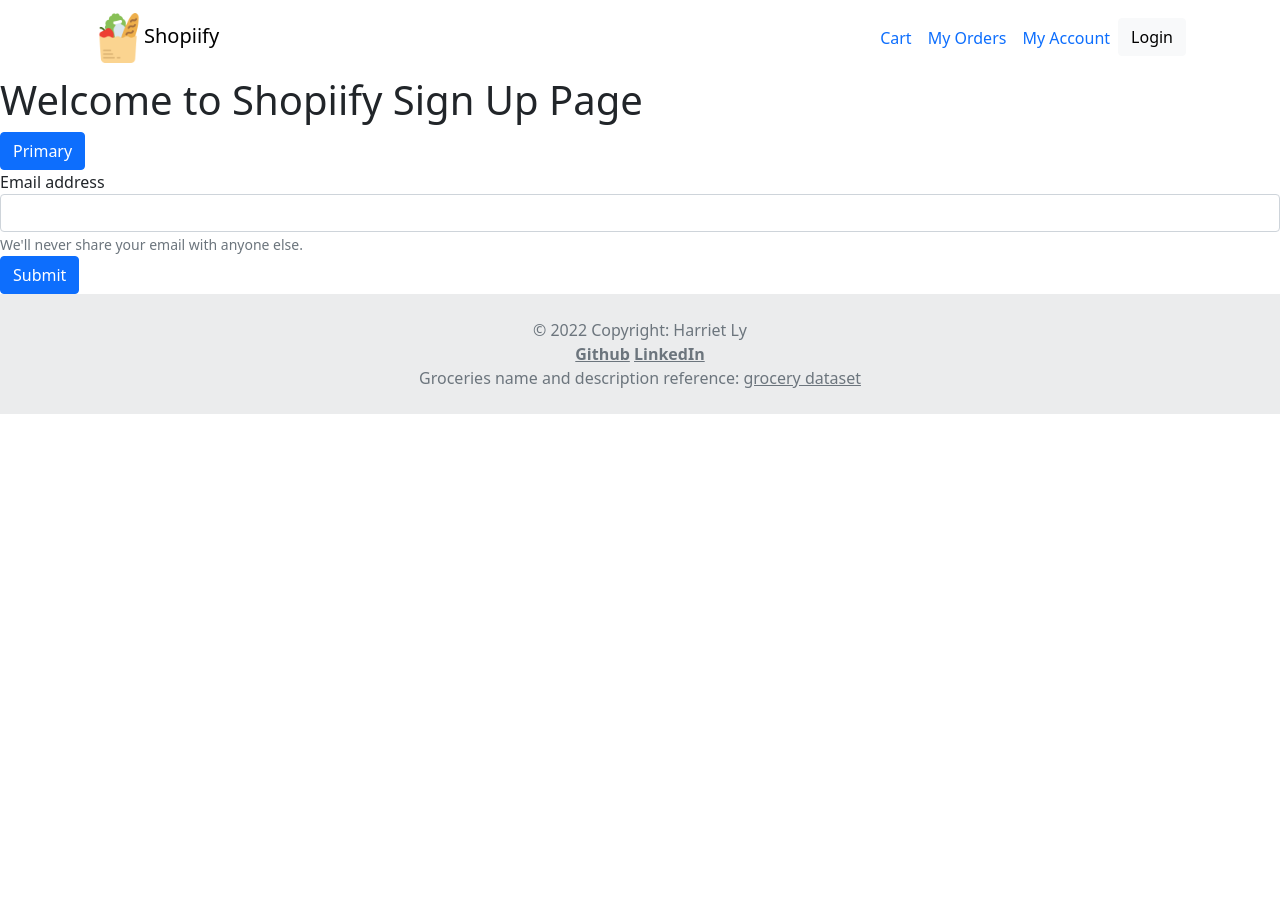
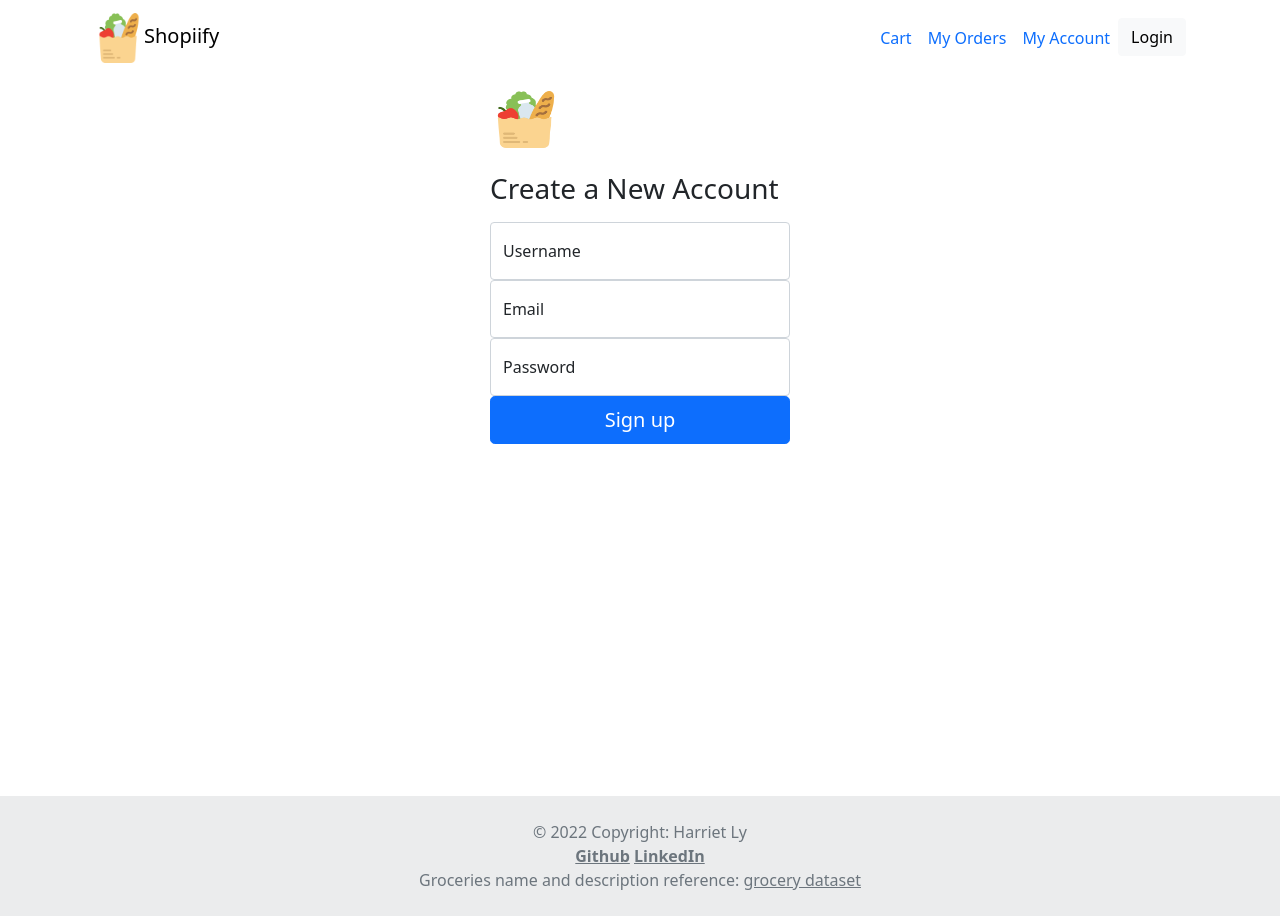
Before and after one commit to HarrietLy/shopiifyFE, a React (Create React App) app: page /signup in a window 1280 px wide. Before the commit the page ends 800 px from the top, so only its background shows below. Built offline with nearby package versions, Linux system fonts and the light colour scheme; no server answers.

Commit message:
done register and sign up page FE and BE

```diff
--- a/src/components/Navbar.js
+++ b/src/components/Navbar.js
@@ -35,7 +35,7 @@ function Navbar() {
                             <Link className="nav-link" to="/user">My Account</Link>
                         </li>
                         <li>
-                            {(currentUser.id) ? <button className='btn btn-light' onClick={handleLogout}>Logout</button>
+                            {(currentUser?.id) ? <button className='btn btn-light' onClick={handleLogout}>Logout</button>
                             :<button className='btn btn-light' onClick= {()=>{navigate('/login')}}>Login</button>}
                         </li>
                     </ul>
--- a/src/pages/LoginPage.js
+++ b/src/pages/LoginPage.js
@@ -1,13 +1,13 @@
 import axios from 'axios'
-import {useState, useContext} from 'react'
+import { useState, useContext } from 'react'
 import { useNavigate } from 'react-router-dom'
-import {UserContext} from '../App.js'
+import { UserContext } from '../App.js'
 
 
 function LoginPage() {
   const API = process.env.REACT_APP_API
   const navigate = useNavigate()
-  const {currentUser,setCurrentUser} = useContext(UserContext)
+  const { currentUser, setCurrentUser } = useContext(UserContext)
 
   const [username, setUsername] = useState('')
   const [password, setPassword] = useState('')
@@ -15,13 +15,13 @@ function LoginPage() {
   const handleSubmit = async (e) => {
     e.preventDefault()
     try {
-      const fetchedCredentials = await axios.post(`${API}/login/`,{username:username,password:password})
-      console.log('fetchedCredentials',fetchedCredentials)
+      const fetchedCredentials = await axios.post(`${API}/login/`, { username: username, password: password })
+      console.log('fetchedCredentials', fetchedCredentials)
       const currentUser = await axios.get(`${API}/users/${username}`)
-      console.log('currentUser',currentUser)
+      console.log('currentUser', currentUser)
       setCurrentUser(currentUser.data)
-      if (currentUser.data.is_superuser) {navigate("/admin/orders")}
-      else {navigate("/")}
+      if (currentUser.data.is_superuser) { navigate("/admin/orders") }
+      else { navigate("/") }
     } catch (error) {
       console.log(error)
       alert(error)
@@ -29,19 +29,19 @@ function LoginPage() {
   }
 
   return (
-    <div>
-      <div style={{ width: "100%", maxWidth: "330px", padding: "15px", margin: "auto"}}>
-      <form onSubmit ={handleSubmit}>
+    <div style={{height:'90vh'}}>
+      <div style={{ width: "100%", maxWidth: "330px", padding: "15px", margin: "auto" }}>
+        <form onSubmit={handleSubmit}>
           <img className="mb-4" src="/shopiify_icon.png" alt="" width="72" height="57" />
           <h1 className="h3 mb-3 fw-normal">Please sign in</h1>
 
           <div className="form-floating">
-          <input type="text" className="form-control" id="floatingInput" placeholder="enter username" value={username} onChange={(e)=>{setUsername(e.target.value)}}/>
+            <input type="text" className="form-control" id="floatingInput" placeholder="enter username" value={username} onChange={(e) => { setUsername(e.target.value) }} />
             <label htmlFor="floatingInput">Username</label>
           </div>
 
           <div className="form-floating">
-          <input type="password" autoComplete="on" className="form-control" id="floatingPassword" placeholder="enter password" value={password} onChange={(e)=>setPassword(e.target.value)} />
+            <input type="password" autoComplete="on" className="form-control" id="floatingPassword" placeholder="enter password" value={password} onChange={(e) => setPassword(e.target.value)} />
             <label htmlFor="floatingPassword">Password</label>
           </div>
 
@@ -49,10 +49,11 @@ function LoginPage() {
 
         </form>
 
+        <a href='/signup' >
+          Create a new account here
+        </a>
       </div>
     </div >
-
-
   );
 }
 
--- a/src/pages/SignupPage.js
+++ b/src/pages/SignupPage.js
@@ -1,22 +1,70 @@
+import { useNavigate } from 'react-router-dom'
+import {useState,} from 'react'
+import axios from 'axios'
+
 function SignupPage() {
+  const API = process.env.REACT_APP_API
+  const navigate = useNavigate()
+
+  const [username, setUsername] = useState('')
+  const [password, setPassword] = useState('')
+  const [email, setEmail] = useState('')
+
+  const handleChangeUsername= async (e)=>{
+    setUsername(e.target.value)
+    const matchedUser = await axios.get(`${API}/users/${e.target.value}`)
+    console.log("matchedUser",matchedUser.data.status)
+    if (matchedUser.data.status!=='not ok'){
+      alert('username has already been used, please choose another')
+    }
+  }
+
+  const handleSubmit = async (e)=>{
+    e.preventDefault()
+    try {
+      const createdUser = await axios.post(`${API}/signup/`,{
+        username,
+        password,
+        email
+      })
+      console.log('createdUser',createdUser)
+      alert(`Account created, please login`)
+      navigate('/login')
+    } catch (error) {
+      console.log(error)
+      alert(error)
+    }
+
+
+  }
   return (
-    <div>
-      <h1> Welcome to Shopiify Sign Up Page</h1>
-      <button type="button" class="btn btn-primary">Primary</button>
+    <div style={{height:'90vh'}}>
+    <div style={{ width: "100%", maxWidth: "330px", padding: "15px", margin: "auto" }}>
+      <form onSubmit={(e)=>handleSubmit(e)}>
+        <img className="mb-4" src="/shopiify_icon.png" alt="" width="72" height="57" />
+        <h1 className="h3 mb-3 fw-normal">Create a New Account</h1>
 
-      <form>
-        <div className="form-group">
-          <label htmlFor="exampleInputEmail1">Email address</label>
-          <input type="email" className="form-control" id="exampleInputEmail1" aria-describedby="emailHelp"/>
-            <small id="emailHelp" className="form-text text-muted">We'll never share your email with anyone else.</small>
+        <div className="form-floating">
+          <input type="text" className="form-control" id="floatingUsername" placeholder="enter username" value={username} onChange={handleChangeUsername} />
+          <label htmlFor="floatingUsername">Username</label>
         </div>
 
-        <button type="submit" className="btn btn-primary">Submit</button>
+        <div className="form-floating">
+          <input type="email" className="form-control" id='floatingEmail' placeholder="enter email" value={email} onChange={(e) => { setEmail(e.target.value) }} />
+          <label htmlFor="floatingEmail">Email</label>
+        </div>
+
+        <div className="form-floating">
+          <input type="password" autoComplete="on" className="form-control" id="floatingPassword" placeholder="enter password" value={password} onChange={(e) => setPassword(e.target.value)} />
+          <label htmlFor="floatingPassword">Password</label>
+        </div>
+
+        <button className="w-100 btn btn-lg btn-primary" type="submit">Sign up</button>
+
       </form>
 
     </div>
-
-
+  </div >
   );
 }
 
```
Lines whose indentation alone changed are shown as unchanged.
